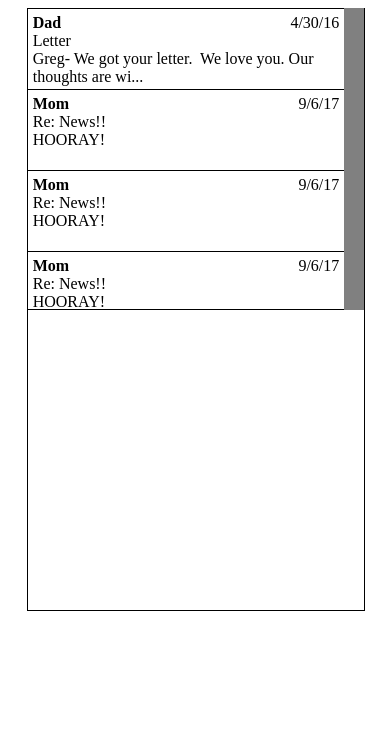
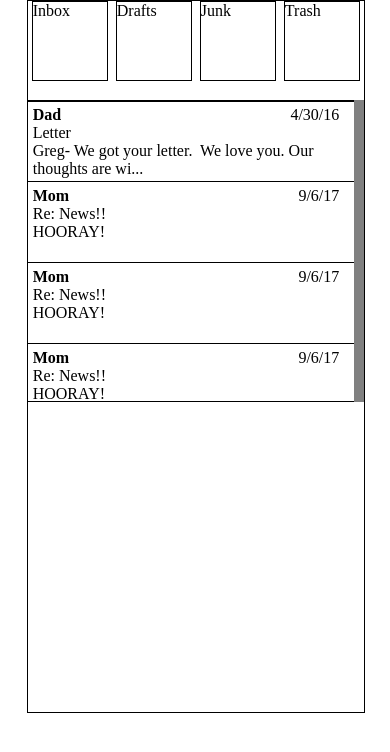
Before and after one commit to cg923/brick-by-brick, an Angular app: page / in a window 390 px wide. Shown: the top 752 px of the page. Built offline with nearby package versions, Linux system fonts and the light colour scheme.

Commit message:
Adds mailboxes tab and much css formatting

```diff
--- a/src/app/email/email.component.css
+++ b/src/app/email/email.component.css
@@ -5,25 +5,43 @@
 }
 
 .email-list {
-	width: 800px;
+	width: 600px;
 	height: 300px;
-	margin: 0 auto;
+	margin: 0px 0px 0px 201px;
 	border: 1px solid black;
 	overflow-y: auto;
 }
 
 .email-expansion {
-	width: 800px;
+	width: 580px;
 	height: 300px;
-	margin: 0 auto;
+	margin: 0px 0px 0px 201px;
+	padding: 20px 10px;
 	border-left: 1px solid black;
 	border-right: 1px solid black;
 	border-bottom: 1px solid black;
 }
 
+.mailboxes {
+	width: 200px;
+	height: 641px;
+	position: absolute;
+	left: 0px;
+	top: 0px;
+	border: 1px solid black;
+}
+
+.mailbox {
+	display: block;
+	width: 100%;
+	height: 60px;
+	padding: 20px 0 0 0;
+	border: 1px solid black;
+}
+
 .scroll-bar {
 	background-color: gray;
-	width: 20px;
+	width: 10px;
 	height: 302px;
 	position: absolute;
 	right: -1px;
@@ -49,16 +67,40 @@
 	display: block;
 }
 
+.email-body {
+	display: block;
+	margin-top: 10px;
+}
+
 @media only screen and (max-width: 800px) {
 	.outlook {
 		width: 90%;
 	}
+
+	.mailboxes {
+		position: absolute;
+		width: 100%;
+		height: 100px;
+		top: -100px;
+	}
+
+	.mailbox {
+		float: left;
+		width: 22%;
+		height: 78px;
+		margin: 0 4px;
+		padding: 0;
+	}
+
     .email-list {
     	width: 100%;
+    	margin: 100px auto 0 auto;
     }
 
     .email-expansion {
     	width: 100%;
+    	margin: 0 auto;
+    	padding: 10px 0px 0px 0px;
     }
 
     .email {
--- a/src/app/email/email.component.html
+++ b/src/app/email/email.component.html
@@ -1,4 +1,18 @@
 <div class="outlook">
+	<div class="mailboxes">
+		<div class="mailbox">
+			Inbox
+		</div>
+		<div class="mailbox">
+			Drafts
+		</div>
+		<div class="mailbox">
+			Junk
+		</div>
+		<div class="mailbox">
+			Trash
+		</div>
+	</div>
 	<div class="scroll-bar"></div>
 	<div *ngIf="emails.length" class="email-list">
 		<div *ngFor="let email of emails" class="email">
@@ -12,7 +26,10 @@
 	</div>
 	<div class="email-expansion">
 		<div *ngIf="selected" class="email-body">
-			{{selected.text}}
+			<span class="email-from">{{selected.from}}</span>
+			<span class="email-date">{{selected.date}}</span>
+			<span class="email-subject">{{selected.subject}}</span>
+			<span class="email-body">{{selected.text}}</span>
 		</div>
 	</div>
 </div>
--- a/src/app/email/email.component.ts
+++ b/src/app/email/email.component.ts
@@ -13,7 +13,6 @@ export class EmailComponent implements OnInit {
 
   selectEmail(email) {
   	this.selected = email;
-  	console.log(this.selected);
   }
 
   constructor(private emailService: EmailService) { }
```
